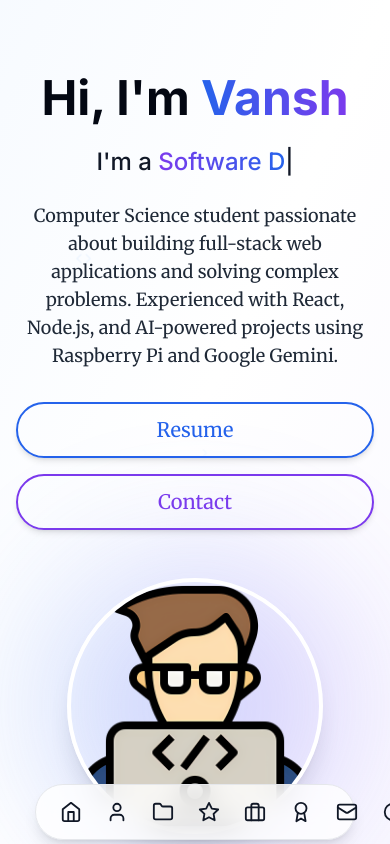
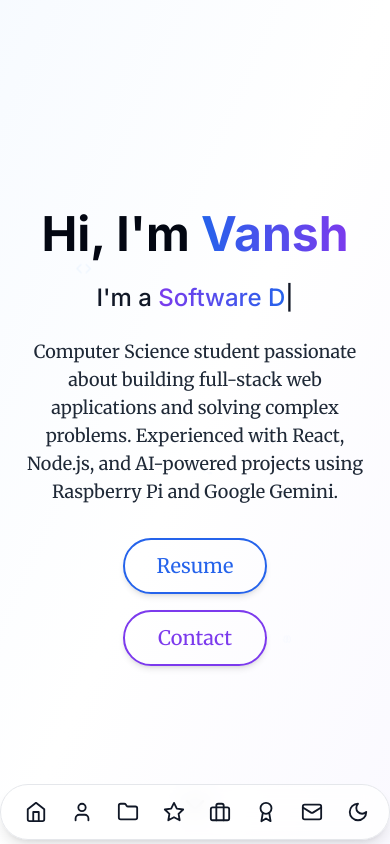
Before and after one commit to vanshsehgal08/Portfolio-, a React (Vite) app: page / in a window 390 px wide. Shown: the top 844 px of the page. Built offline with nearby package versions, Linux system fonts and the light colour scheme; no server answers.

Commit message:
update navbar

```diff
--- a/src/components/layout/MobileNavBar.tsx
+++ b/src/components/layout/MobileNavBar.tsx
@@ -17,7 +17,7 @@ const MobileNavBar: React.FC = () => {
 
   return (
     <nav className="fixed bottom-0 left-0 right-0 z-50 md:hidden flex items-center justify-center" style={{height: '64px', paddingBottom: 'env(safe-area-inset-bottom)'}}>
-      <div className="max-w-xs flex items-center gap-2 px-4 py-2 rounded-full shadow-lg backdrop-blur-md bg-white/80 dark:bg-dark-800/80 border border-gray-200 dark:border-dark-700">
+      <div className="w-full max-w-md mx-2 flex items-center gap-2 px-4 py-2 rounded-full shadow-lg backdrop-blur-md bg-white/80 dark:bg-dark-800/80 border border-gray-200 dark:border-dark-700">
         {navItems.map(({ href, icon: Icon, label }) => (
           <a
             key={label}
--- a/src/components/sections/HeroSection.tsx
+++ b/src/components/sections/HeroSection.tsx
@@ -96,11 +96,11 @@ const HeroSection: React.FC = () => {
         ))}
       </div>
 
-      <div className="container-custom relative z-20 mt-16">
-        <div className="flex flex-col md:flex-row items-center gap-12">
+      <div className="container-custom relative z-20 py-4 md:py-10">
+        <div className="flex flex-col md:flex-row items-center gap-12 min-h-screen justify-center">
           <motion.div
             ref={textRef}
-            className="flex-1 text-center md:text-left"
+            className="flex-1 flex flex-col items-center justify-center text-center md:text-left"
             initial={{ opacity: 0, y: 20 }}
             animate={inView ? { opacity: 1, y: 0 } : {}}
             transition={{ duration: 0.6, delay: 0.2 }}
@@ -177,7 +177,7 @@ const HeroSection: React.FC = () => {
           </motion.div>
 
           <motion.div
-            className="flex-1 flex justify-center md:justify-end"
+            className="hidden md:flex flex-1 justify-center md:justify-end"
             initial={{ opacity: 0, scale: 0.8 }}
             animate={{ opacity: 1, scale: 1 }}
             transition={{ duration: 0.6, delay: 0.4 }}
```
